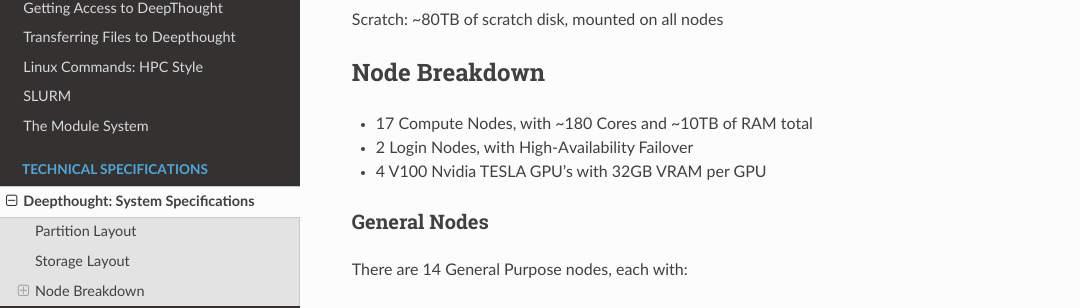
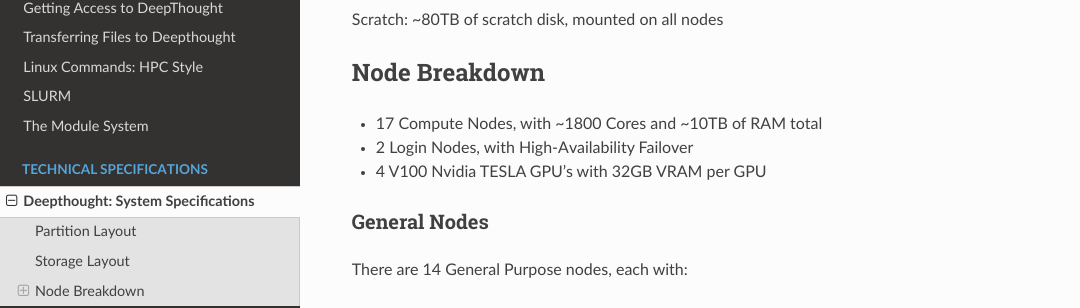
Before and after one commit to flindersuni/DeepThoughtHPC-docs, a Sphinx documentation site: the page built from docs/source/system/deepthoughspecifications.md, in a window 1280 px wide and 900 px high, scrolled down 418 px. Shown: the part 144-452 px from the top of the window, without its empty margins (0-1080 px from the left). Built offline with Sphinx 7.4.7 and the Read the Docs theme 2.0.0, drawn with Linux system fonts in a browser that asks for light colours.

Commit message:
Update deepthoughspecifications.md
Typo on CPU Core Count

```diff
--- a/docs/source/system/deepthoughspecifications.md
+++ b/docs/source/system/deepthoughspecifications.md
@@ -17,7 +17,7 @@
 
 ## Node Breakdown
 
-- 17 Compute Nodes, with ~180 Cores and ~10TB of RAM total
+- 17 Compute Nodes, with ~1800 Cores and ~10TB of RAM total
 - 2 Login Nodes, with High-Availability Failover
 - 4 V100 Nvidia TESLA GPU's with 32GB VRAM per GPU
 
```
